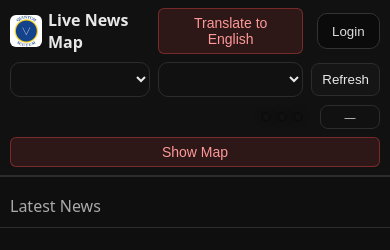
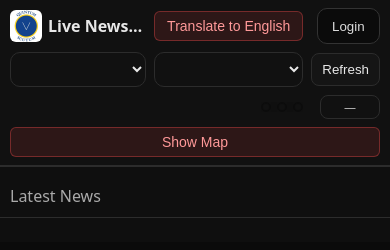
Before and after one commit to Zahhda/line_news_map_v3, a website: page public/index.html in a window 390 px wide. Drawn offline with Linux system fonts and the light colour scheme; no server answers.

Commit message:
update message

```diff
--- a/public/index.html
+++ b/public/index.html
@@ -18,7 +18,11 @@
     }
     *{box-sizing:border-box}
     html,body{height:100%}
-    body{margin:0;background:var(--bg);color:var(--text);font-family:system-ui,-apple-system,Segoe UI,Roboto,Ubuntu,Cantarell,Noto Sans,sans-serif}
+    body{
+      margin:0;background:var(--bg);color:var(--text);
+      font-family:system-ui,-apple-system,Segoe UI,Roboto,Ubuntu,Cantarell,Noto Sans,sans-serif;
+      /* NOTE: do NOT force global overflow hidden here to keep desktop untouched */
+    }
     .icon-btn{display:inline-flex;align-items:center;justify-content:center;padding:8px 10px;border:1px solid var(--border);background:#151515;color:var(--text);border-radius:8px;cursor:pointer}
 
     /* keep your existing light/badge look */
@@ -32,11 +36,20 @@
       background:#101010;border:1px solid var(--border);border-radius:8px;color:var(--muted);font-size:12px;white-space:nowrap;overflow:hidden;text-overflow:ellipsis;
     }
 
+    /* Helpful defaults that are safe for desktop too (they don't change visual layout) */
+    img{ max-width:100%; height:auto; display:block; }
+    select, button, input, .token-badge { max-width:100%; box-sizing:border-box; }
+    /* allow selects & other controls to be shrinkable inside flex containers */
+    .topbar > * { min-width:0; } /* topbar direct children may be flex items on desktop as before */
+
     /* Hidden by default; we create it via JS and show only on mobile */
     #showMapBtn{display:none}
 
     /* ======= MOBILE ONLY (<=640px) ======= */
     @media (max-width:640px){
+      /* Contain accidental overflow on mobile */
+      html, body { overflow-x:hidden; }
+
       /* Make the whole topbar a grid with 3 columns:
          col1 = flexible left, col2 = compact middle, col3 = compact right */
       .topbar{
@@ -45,42 +58,50 @@
         display:grid; grid-template-columns: 1fr auto auto;
         grid-auto-rows:auto; grid-column-gap:8px; grid-row-gap:8px;
         align-items:center; padding:8px 10px;
+        overflow:hidden; /* keep contents clipped to prevent horizontal scroll */
       }
 
       /* Let the children of #topbar-left participate directly in .topbar grid
          (so we DO NOT change your HTML; no ID moves; desktop unaffected) */
       #topbar-left{ display:contents !important; }
 
+      /* force children to be shrinkable -- very important to prevent overflow */
+      #topbar-left > * , .topbar > #authArea, .topbar select, .topbar button, .token-badge {
+        min-width:0 !important;
+        max-width:100% !important;
+      }
+
       /* Row 1: Logo (left), Translate (middle), Auth (right) */
-      #topbar-left > a[href="/"]{ grid-column:1; grid-row:1; display:flex !important; align-items:center; gap:6px; text-decoration:none; color:inherit; font-weight:700; }
+      #topbar-left > a[href="/"]{ grid-column:1; grid-row:1; display:flex !important; align-items:center; gap:6px; text-decoration:none; color:inherit; font-weight:700; min-width:0 }
       #topbar-left > a[href="/"] img{ height:28px; width:auto; border-radius:6px }
-      #topbar-left > a[href="/"] span{ font-size:15px }
-
-      /* #translateBtn{ grid-column:2; grid-row:1; justify-self:end; padding:8px 10px; border:1px solid var(--border); background:#1a1a1a; color:var(--text); border-radius:8px } */
+      #topbar-left > a[href="/"] span{ font-size:15px; overflow:hidden; text-overflow:ellipsis; white-space:nowrap }
 
       /* authArea is a SIBLING of #topbar-left (already inside .topbar), so place it in row1 col3 */
       .topbar > #authArea{ grid-column:3; grid-row:1; display:flex; gap:8px; align-items:center; margin-left:0 !important; justify-self:end; }
 
       /* Row 2: Country (col1), Region (col2), Refresh (col3) */
-      #countrySelect{ grid-column:1; grid-row:2; min-width:0 }
-      #regionSelect{  grid-column:2; grid-row:2; min-width:0 }
-      #refreshBtn{    grid-column:3; grid-row:2; justify-self:end; display:inline-flex; align-items:center; gap:6px; padding:8px 10px; border:1px solid var(--border); background:#151515; border-radius:8px; color:var(--text) }
+      #countrySelect{ grid-column:1; grid-row:2; min-width:0; width:100%; max-width:100%; }
+      #regionSelect{  grid-column:2; grid-row:2; min-width:0; width:100%; max-width:100%; }
+      #refreshBtn{    grid-column:3; grid-row:2; justify-self:end; display:inline-flex; align-items:center; gap:6px; padding:8px 10px; border:1px solid var(--border); background:#151515; border-radius:8px; color:var(--text); min-width:0; }
       #refreshBtn .txt{ display:none } /* if you add .txt span, hide it on mobile */
 
       /* Row 3: Severity (col1-2), Dominant (col3) */
-      #severitySignalBar{ grid-column:1 / span 2; grid-row:3; align-self:center }
-      #dominantBadge{     grid-column:3; grid-row:3; justify-self:end; align-self:center }
+      #severitySignalBar{ grid-column:1 / span 2; grid-row:3; align-self:center; overflow:hidden; }
+      #dominantBadge{     grid-column:3; grid-row:3; justify-self:end; align-self:center; max-width:100%; overflow:hidden; text-overflow:ellipsis; white-space:nowrap; }
+
+      /* Allow badges and other small tokens to break long strings (if any) */
+      .token-badge { overflow-wrap:anywhere; word-break:break-word; }
 
       /* Row 4: Show Map (full width) */
       #showMapBtn{ grid-column:1 / -1; grid-row:4; display:block; width:100% }
 
       /* Content: single column, map hidden until shown; news fills screen */
-      .layout{ display:block }
-      #map{ display:none; border:0; min-height:40vh }
-      .sidebar{ padding:0; margin:0 }
+      .layout{ display:block; width:100%; max-width:100%; box-sizing:border-box; }
+      #map{ display:none; border:0; min-height:40vh; width:100%; max-width:100%; box-sizing:border-box; }
+      .sidebar{ padding:0; margin:0; width:100%; box-sizing:border-box; }
       .section-title{ padding:10px; border-bottom:1px solid var(--border) }
-      #newsList{ padding:10px }
-      body{ overflow-x:hidden }
+      #newsList{ padding:10px; overflow-wrap:anywhere; word-break:break-word; }
+      body{ /* redundant safety, still mobile-only */ overflow-x:hidden }
     }
   </style>
 </head>
```
